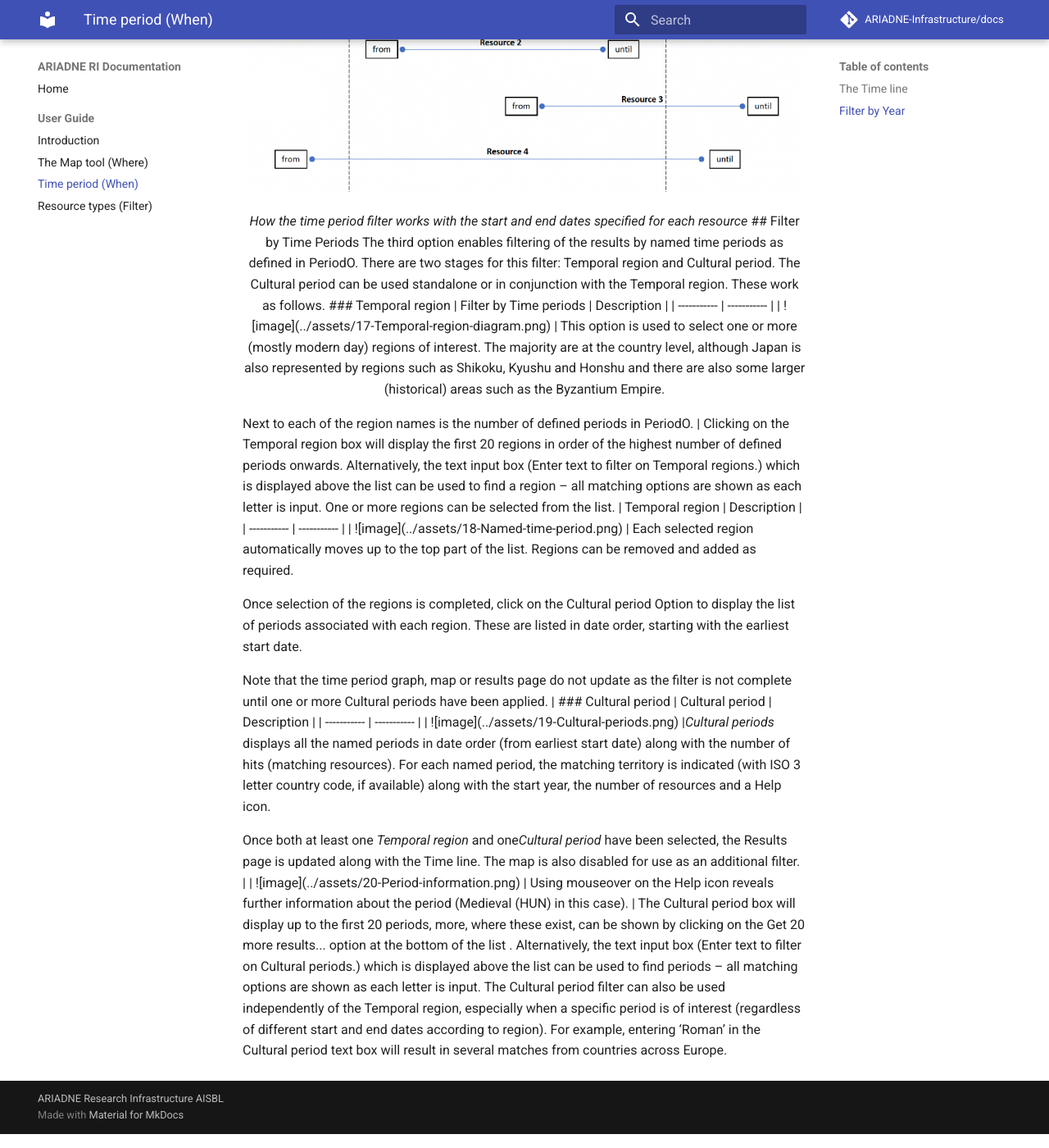
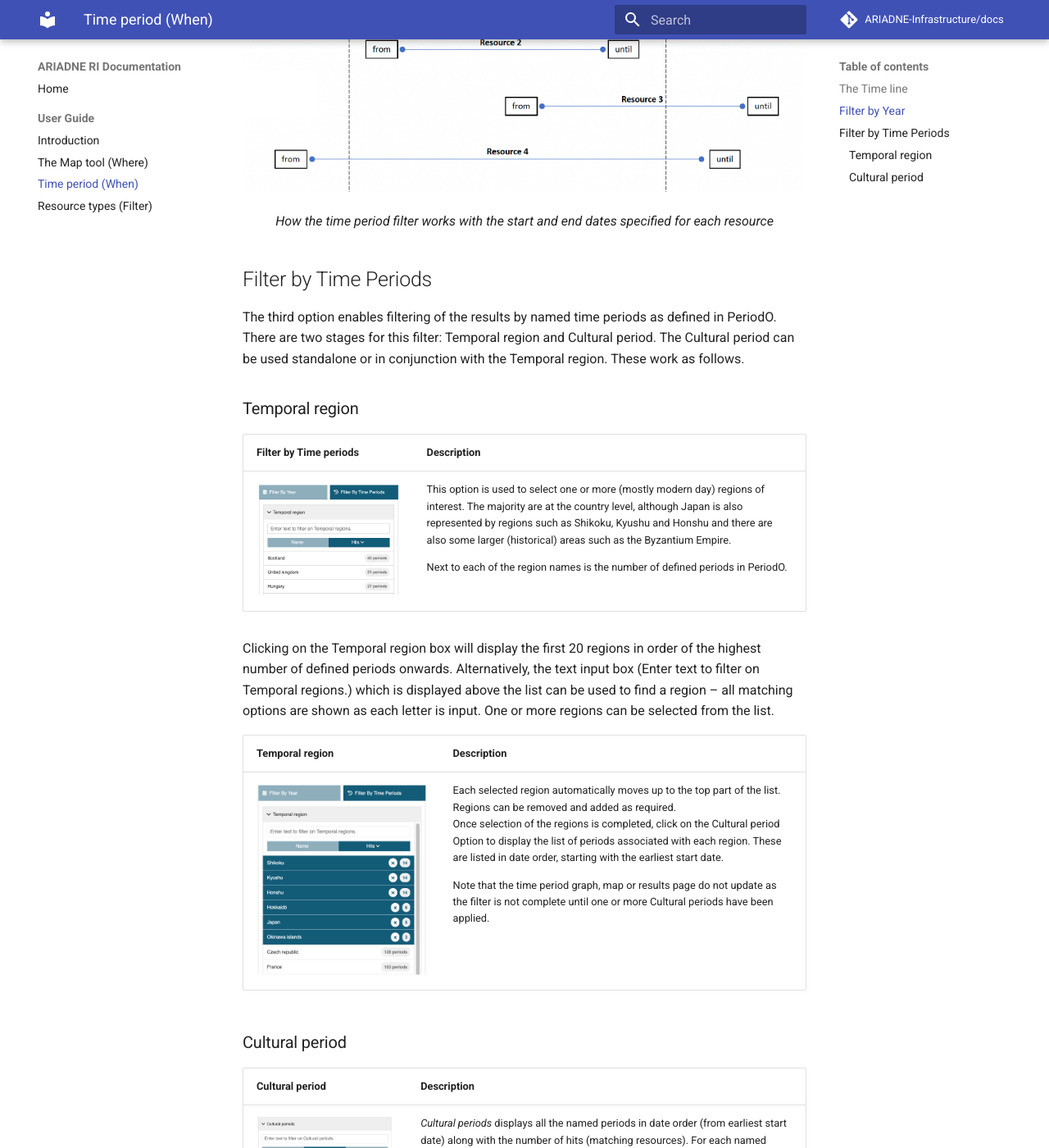
Before and after one commit to uoy-ads/hsds-data-catalogue-docs, an MkDocs documentation site: the page built from docs/Portal_User_Guide/Section-3_Time_period_When.md, in a window 1280 px wide and 1400 px high, scrolled down 1553 px. Shown: the whole window at 82% size. Built offline with MkDocs 1.6.1 and Material for MkDocs 9.7.7, drawn with Linux system fonts in a browser that asks for light colours; comment, search, counter and statistics services are not loaded; some of the changed text lies outside the part shown.

Commit message:
Update Section-3_Time_period_When.md

```diff
--- a/docs/Portal_User_Guide/Section-3_Time_period_When.md
+++ b/docs/Portal_User_Guide/Section-3_Time_period_When.md
@@ -18,7 +18,7 @@ In both methods, (graph and direct year entry), all records that specify a time
 
 ![image](../assets/16-Resource-time-period-diagram.png)
 
-<p align = center><i>How the time period filter works with the start and end dates specified for each resource</i>
+<p align = center><i>How the time period filter works with the start and end dates specified for each resource</i></p>
 
 ## Filter by Time Periods
 
```
